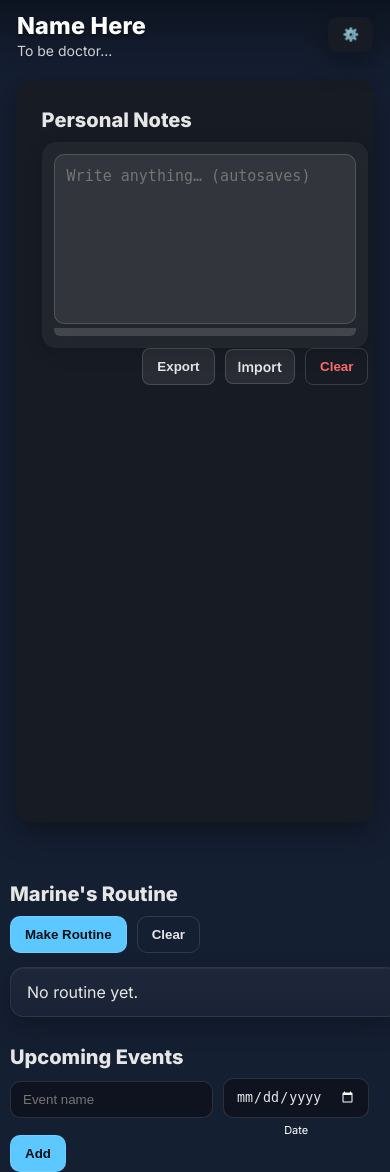
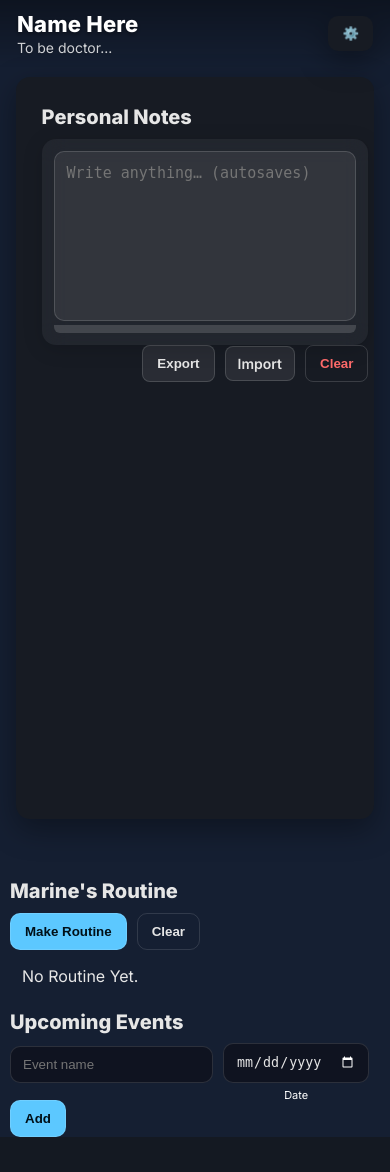
Before and after one commit to shafkat-raiyan/personal-planner, a Flask app: page / in a window 390 px wide. After the commit the page ends 1137 px from the top, so only its background shows below. Run offline with Flask 3, Linux system fonts and the light colour scheme; some libraries are stand-ins or nearby versions.

Commit message:
Minor UI changes

```diff
--- a/static/app.js
+++ b/static/app.js
@@ -515,7 +515,7 @@ function renderRoutineViewFromData(data) {
 
   const days = Array.isArray(data?.days) ? data.days : [];
   if (!days.length) {
-    container.textContent = 'No routine yet.';
+    container.textContent = 'No Routine Yet.';
     routineView.innerHTML = '';
     routineView.appendChild(container);
     return;
--- a/static/style.css
+++ b/static/style.css
@@ -42,7 +42,7 @@ html, body {
 
 .title h1 {
   margin: 0;
-  font-size: clamp(22px, 6vw, 32px); /* smaller main title */
+  font-size: clamp(22px, 5vw, 32px); /* smaller main title */
   font-weight: 800;
   letter-spacing: .2px;
   color: white;
@@ -294,9 +294,120 @@ html, body {
 
   /* Extra gap before Upcoming Events */
   .card.events {
-    margin-top: 28px; /* Increase gap here */
+    margin-top: 10px; /* Increase gap here */
   }
 }
+
+
+/* =========================
+   DESKTOP: Scrollable Routine & Events cards
+========================= */
+@media (min-width: 901px) {
+  /* Scrollable cards in web view */
+.card.routine,
+.card.events {
+  max-height: 75vh;         /* adjust if you want more/less */
+  overflow-y: auto;
+}
+
+/* Transparent scrollbars - WebKit browsers */
+.card.routine::-webkit-scrollbar,
+.card.events::-webkit-scrollbar {
+  width: 6px;
+}
+
+.card.routine::-webkit-scrollbar-thumb,
+.card.events::-webkit-scrollbar-thumb {
+  background-color: rgba(255, 255, 255, 0.15);
+  border-radius: 3px;
+}
+
+.card.routine::-webkit-scrollbar-track,
+.card.events::-webkit-scrollbar-track {
+  background: transparent;
+}
+
+/* Firefox scrollbar */
+.card.routine,
+.card.events {
+  scrollbar-width: thin;
+  scrollbar-color: rgba(255, 255, 255, 0.15) transparent;
+}
+
+}
+
+/* =========================
+   MOBILE: Routine – 2 columns,
+   remove inner glass panel (.routine-view)
+========================= */
+@media (max-width: 900px) {
+
+
+  .routine-view {
+    display: grid;
+    grid-template-columns: 1fr 1fr;
+    gap: 10px 14px;
+    max-height: none;
+    overflow: visible;
+
+    background: transparent !important;
+    border: none !important;
+    box-shadow: none !important;
+
+    /* reduced padding to tighten upper/lower gap */
+    padding: 2px 4px;
+
+    /* shift section slightly left */
+    margin-top: 2px !important;
+
+    margin-left: -4px; /* adjust value as needed */
+
+    margin-right: 0 !important;
+
+    width: 100%;
+    box-sizing: border-box;
+    padding-left: 0;
+    padding-right: 0;
+  }
+
+  .routine-view::before,
+  .routine-view::after {
+    display: none !important;
+  }
+
+  .routine-view .day-block {
+    margin: 0;
+    padding: 8px 10px;
+    border-radius: 12px;
+    background: rgba(255,255,255,0.04);
+    border: 1px solid rgba(255,255,255,0.06);
+    break-inside: avoid;
+  }
+
+  .routine-view .day-head { margin-bottom: 6px; gap: 6px; }
+  .routine-view .day-title { font-size: 14px; }
+  .routine-view .day-count {
+    font-size: 11px;
+    padding: 1px 6px;
+    line-height: 1.1;
+  }
+
+  .routine-view .timeline { padding-left: 14px; }
+  .routine-view .timeline::before { left: 6px; }
+
+  .routine-view .class-item { gap: 4px; padding: 6px 0 8px; }
+  .routine-view .subject {
+    font-size: 13px;
+    line-height: 1.3;
+    white-space: normal;
+    word-break: break-word;
+    overflow-wrap: anywhere;
+  }
+}
+
+
+
+
 
 /* =====================
    Typography
@@ -422,13 +533,20 @@ menu { display: flex; justify-content: flex-end; gap: 10px; padding: 0; margin-t
 }
 
 .day-count {
-  font-size: 12px;
-  padding: 2px 8px;
+  display: inline-flex;          /* keeps it centered horizontally & vertically */
+  align-items: center;           /* vertical center */
+  justify-content: center;
+  font-size: 11px;
+  height: 18px;                  /* fixed height */
+  padding: 0 6px;                 /* consistent horizontal padding */
   border-radius: 999px;
   background: rgba(255,255,255,.08);
   border: 1px solid rgba(255,255,255,.08);
   opacity: .9;
+  line-height: 1;                 /* prevent extra vertical space */
+  white-space: nowrap;           /* stop wrapping to 2 lines */
 }
+
 
 .timeline {
   position: relative;
@@ -603,7 +721,7 @@ menu { display: flex; justify-content: flex-end; gap: 10px; padding: 0; margin-t
 #routineDay {
   height: 34px;                        /* matches Add button feel */
   padding: 0 10px;
-  background: rgba(129,131,245,0.75);
+  background: rgba(187, 53, 160, 0.905);
   color: var(--text);
   border: 1px solid rgba(255,255,255,.12);
   border-radius: 8px;
--- a/templates/index.html
+++ b/templates/index.html
@@ -64,7 +64,7 @@
       <button class="btn" id="openRoutine" type="button">Make Routine</button>
       <button class="btn ghost" id="clearRoutine" type="button">Clear</button>
     </div>
-    <div id="routineView" class="routine-view">No routine yet.</div>
+    <div id="routineView" class="routine-view">No Routine Yet.</div>
   </section>
 
   <!-- Routine Builder Dialog -->
```
